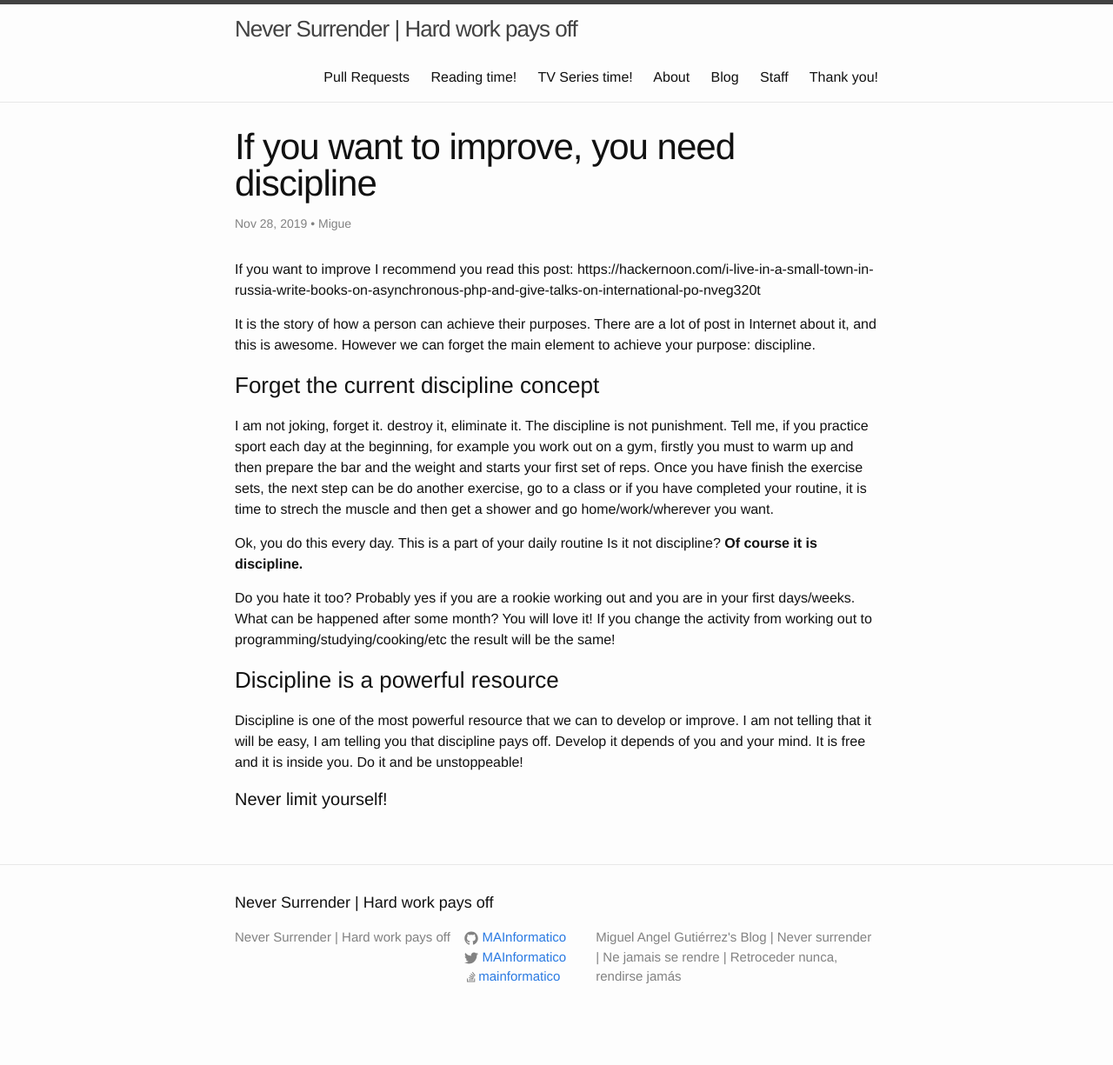
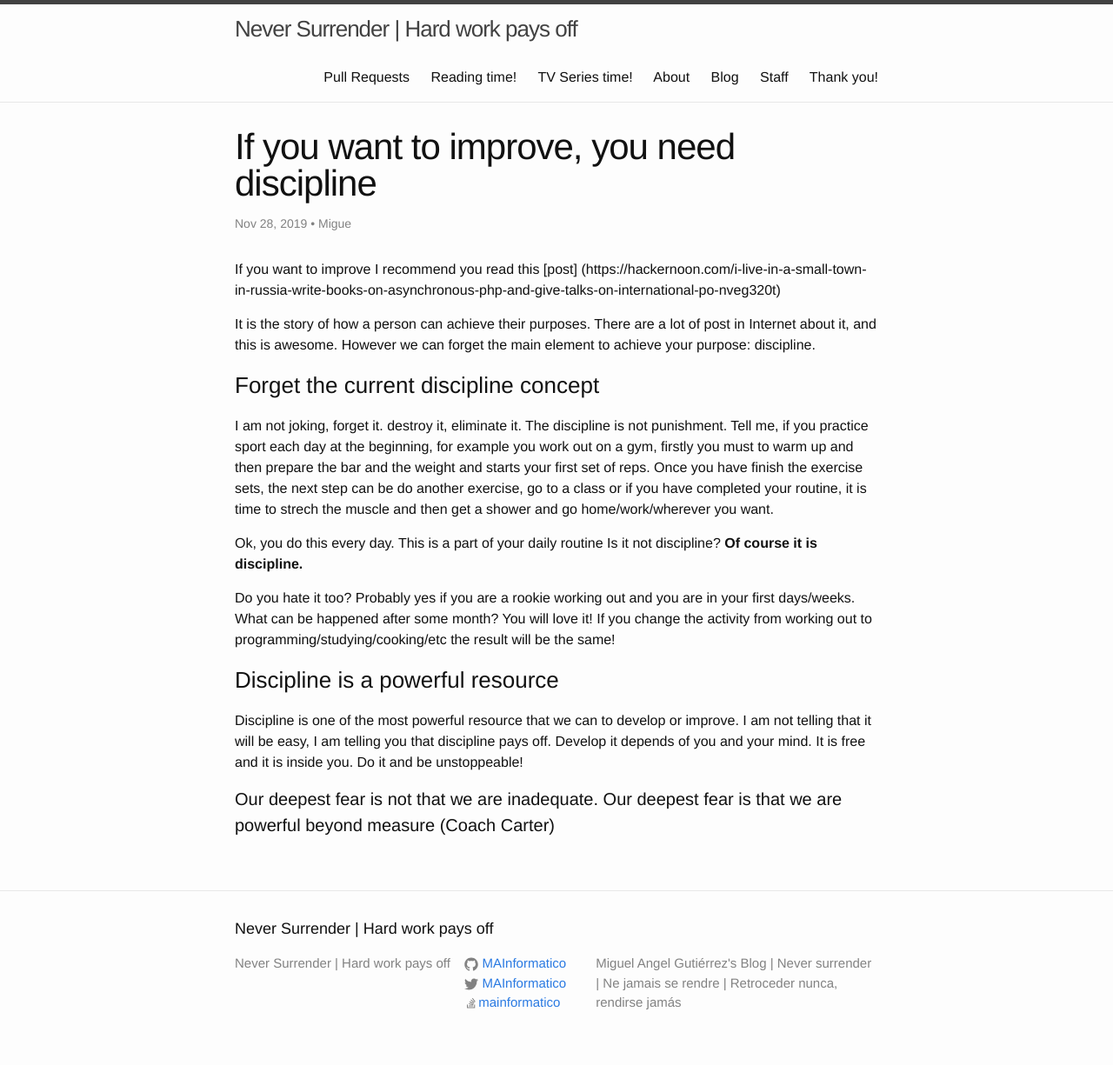
Before and after one commit to MAInformatico/MAInformatico.github.io, a Jekyll site: the page built from _posts/2019-11-28-Discipline.md, in a window 1280 px wide. Shown: the whole page at 87% size. Built offline with Jekyll 4.4.1, drawn with Linux system fonts in a browser that asks for light colours; before the commit the page ends 1195 px from its top, so only the background shows below that.

Commit message:
Adding new post

```diff
--- a/_posts/2019-11-28-Discipline.md
+++ b/_posts/2019-11-28-Discipline.md
@@ -5,7 +5,7 @@ author: Migue
 tags: [Technology]
 ---
 
-If you want to improve I recommend you read this post: https://hackernoon.com/i-live-in-a-small-town-in-russia-write-books-on-asynchronous-php-and-give-talks-on-international-po-nveg320t
+If you want to improve I recommend you read this [post] (https://hackernoon.com/i-live-in-a-small-town-in-russia-write-books-on-asynchronous-php-and-give-talks-on-international-po-nveg320t)
 
 It is the story of how a person can achieve their purposes. There are a lot of post in Internet about it, and this is awesome. However we can forget the main element to achieve your purpose: discipline.
 
@@ -19,4 +19,4 @@ Do you hate it too? Probably yes if you are a rookie working out and you are in
 ### Discipline is a powerful resource
 Discipline is one of the most powerful resource that we can to develop or improve. I am not telling that it will be easy, I am telling you that discipline pays off. Develop it depends of you and your mind. It is free and it is inside you. Do it and be unstoppeable!
 
-#### Never limit yourself!
+#### Our deepest fear is not that we are inadequate. Our deepest fear is that we are powerful beyond measure (Coach Carter)
```
